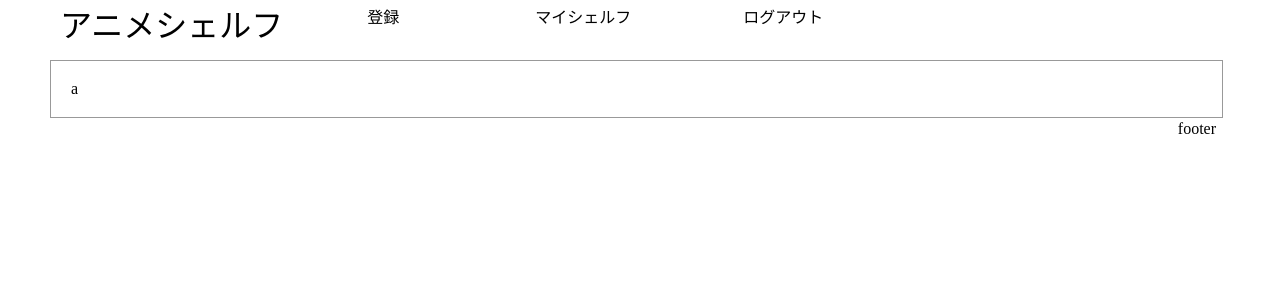
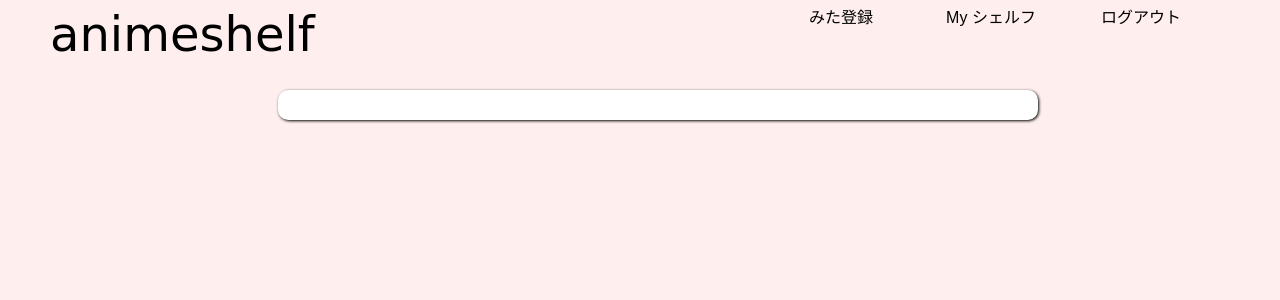
Before and after one commit to sora-sakaki/animeshelf, a PHP site: page /template.html in a window 1280 px wide. Shown: the top 300 px of the page. Run offline with PHP 8.4, Linux system fonts and the light colour scheme.

Commit message:
テンプレート暫定完成

```diff
--- a/template.css
+++ b/template.css
@@ -2,21 +2,34 @@ body {
   margin: 0px;
   padding: 0px;
   width: 95%;
+  background-color: #fee;
 }
 
 header {
-  margin: 0;
+  margin-left: 50px;
   padding-top: 10px;
-  padding-left: 60px;
+  padding-left: 0px;
+  display: -webkit-box;
+  display: -moz-box;
 }
 
 h1 {
-  font-size: 2em;
-  float: left;
+  font-size: 3em;
+  font-family: 'Comic Sans MS', cursive;
+  -webkit-box-ordinal-group:1;
+  -moz-box-ordinal-group:1;
 }
+
 h1 a {
   color: black;
   text-decoration: none;
+}
+
+nav {
+  -webkit-box-flex: 1;
+  -moz-box-flex: 1;
+  -webkit-box-ordinal-group:2;
+  -moz-box-ordinal-group:2;
 }
 
 ul {
@@ -27,10 +40,11 @@ ul {
 nav ul {
   display: inline;
   font-family: 'Raleway', sans-serif;
+  float:right;
 }
 
 nav ul li {
-  width: 200px;
+  width: 150px;
   height: 50px;
   float: left;
   text-align: center;
@@ -50,9 +64,9 @@ nav ul li h2 a {
 
 article {
   margin-left: 50px;
-  width: 93%;
-  border: solid 1px #999;
-  padding: 20px;
+  margin-top: 30px;
+  width: 100%;
+  padding: 0px;
   display: -moz-box;
   display: -webkit-box;
 }
@@ -62,16 +76,21 @@ article > div {
 }
 
 article #mainContents {
-  background: #fac;
-  border-left: solid 1px #333;
-  border-right: solid 1px #333;
-  -moz-box-ordinal-group: 2;
-  -webkit-box-ordinal-group: 2;
-  -webkit-box-sizing: border-box;
-  width: 500px;
+  margin-left:auto;
+  margin-right:auto;
+  margin-top:0
+  border: solid 1px #999;
+  width: 60%;
+  background-color: #fff;
+  -webkit-box-shadow: 1px 1px 3px #000;
+  -moz-box-shadow: 1px 1px 3px #000;
+  -webkit-border-radius: 10px;
+  -moz-border-radius: 10px;
+  -webkit-box-ordinal-group: 1;
+  -moz-box-ordinal-group: 1;
 }
 
 footer {
-  margin-top: 3px;
+  margin-top: 10px;
   text-align: right;
 }
--- a/template.html
+++ b/template.html
@@ -2,29 +2,29 @@
 <html>
 <head>
 <meta charset="utf-8" />
-<title>アニメシェルフ</title>
+<title>animeshelf</title>
 <link rel="stylesheet" type="text/css" href="reset.css" />
 <link rel="stylesheet" type="text/css" href="template.css" />
 </head>
 <body>
 
 <header>
-<h1><a href="index.php">アニメシェルフ</a></h1>
+<h1><a href="index.php">animeshelf</a></h1>
 <nav>
 <ul>
-<li class="current"><h2><a href="/add/">登録</a></h2></li>
-<li><h2><a href="/shelf/">マイシェルフ</a></h2></li>
+<li class="current"><h2><a href="/add/">みた登録</a></h2></li>
+<li><h2><a href="/shelf/">My シェルフ</a></h2></li>
 <li><h2><a href="/logout/">ログアウト</a></h2></li>
 </ul>
 </nav>
 </header>
 
 <article>
-a
+<div id="mainContents">
+</div>
 </article>
 
 <footer>
-footer
 </footer>
 
 </body>
```
